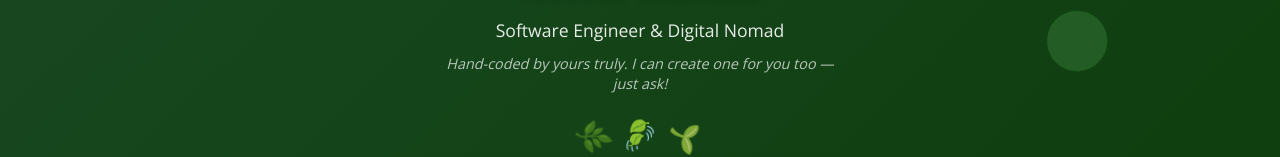
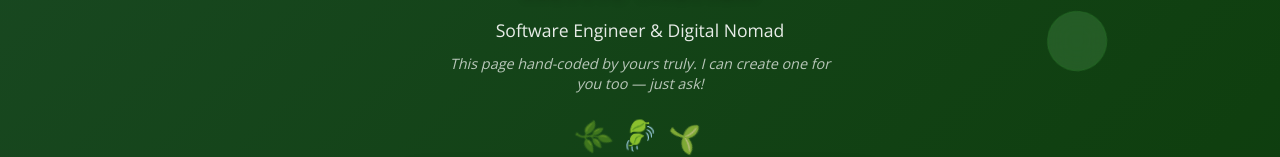
Before and after one commit to KerrieMariah/Portfolio, a Next.js app: page /links in a window 1280 px wide. Shown: the part 196-353 px from the top of the page. Built offline with nearby package versions, Linux system fonts and the light colour scheme.

Commit message:
changing some wording but otherwise it finally works

```diff
--- a/app/(site)/links/page.jsx
+++ b/app/(site)/links/page.jsx
@@ -78,7 +78,7 @@ export default function Links() {
                         </div>
                         <h1 className="profile-title">Kerrie Mariah</h1>
                         <p className="profile-subtitle">Software Engineer & Digital Nomad</p>
-                        <p className="profile-tagline">Hand-coded by yours truly. I can create one for you too — just ask!</p>
+                        <p className="profile-tagline">This page hand-coded by yours truly. I can create one for you too — just ask!</p>
                         <div className="profile-sparkles">
                             <span className="sparkle">🌿</span>
                             <span className="sparkle">🍃</span>
```
